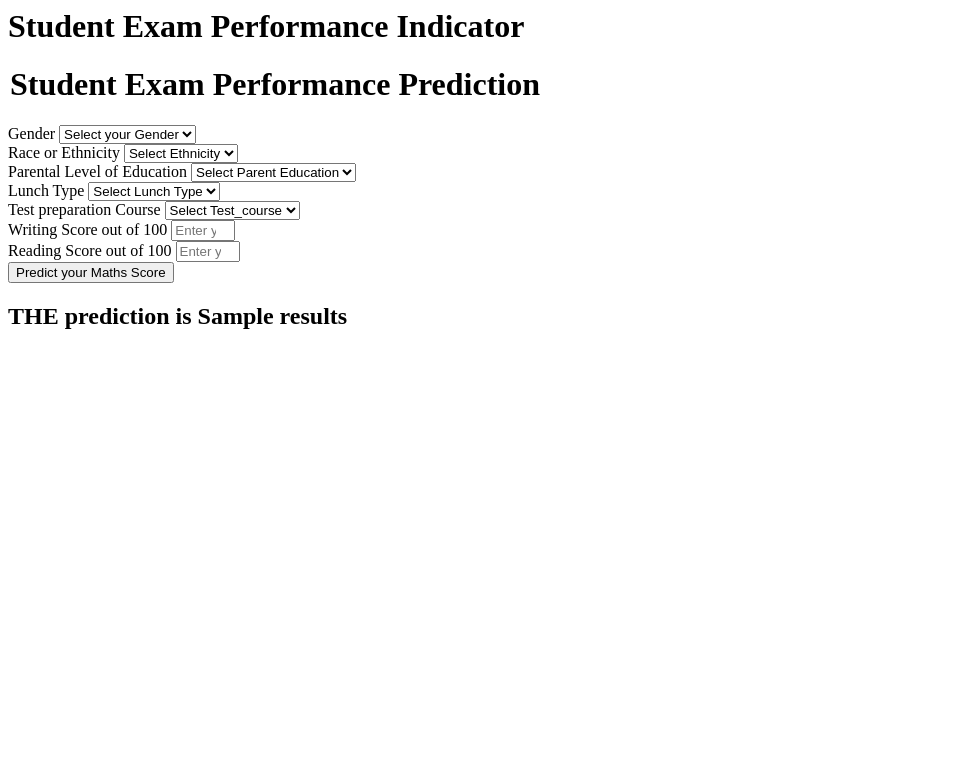
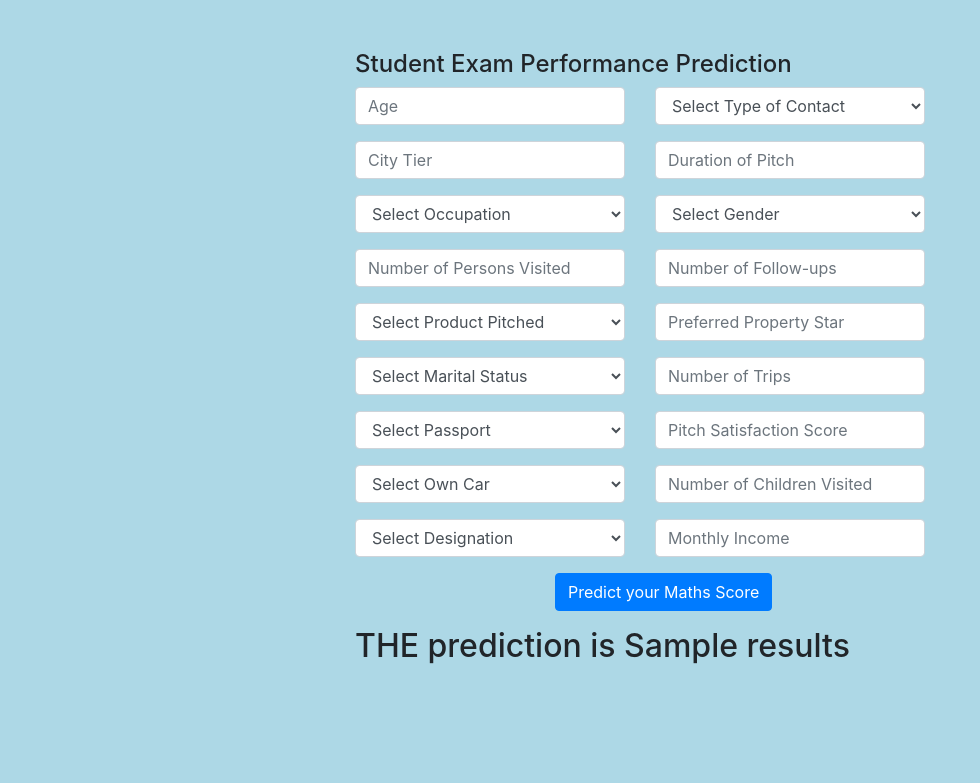
Before and after one commit to SHIVRAJSHINDE/TourismTrend, a Flask app: template templates/home.html in a window 1280 px wide. Shown: the top 783 px of the page, without its empty margins (0-980 px from the left). Run offline with Flask 3, Linux system fonts and the light colour scheme; the template is opened without the code that fills it: most values are stand-ins (such as "Sample title", 1, 10 or a date in 2020); some libraries are stand-ins or nearby versions.

Commit message:
with template

```diff
--- a/app.py
+++ b/app.py
@@ -1,21 +1,64 @@
-from flask import Flask,request,render_template
+from flask import Flask, request, render_template
 import numpy as np
 import pandas as pd
+import sys
+
+import os
+from src.exception import CustomException
 from sklearn.preprocessing import StandardScaler
-from src.pipeline.predict_pipeline import CustomData,PredictPipeline
+from src.pipeline.predict_pipeline import CustomData, PredictPipeline
 
-application=Flask(__name__)
-app=application
+application = Flask(__name__)
+
+app = application
+
+
+## Route for a home page
+
 @app.route('/')
-
 def index():
     return render_template('index.html')
 
-app.route('predictdata',methods=['GET','POST'])
+
+@app.route('/predictdata', methods=['GET', 'POST'])
 def predict_datapoint():
-    if request.method=='GET':
-        return render_template('home.html')
-    else:
-        data = CustomData(
+    try:
+        if request.method == 'GET':
+            return render_template('home.html')
+        else:
+            data = CustomData(
+                Age=int(request.form.get('Age')),
+                TypeofContact = request.form.get('TypeofContact'),
+                CityTier = int(request.form.get('CityTier')),
+                DurationOfPitch = int(request.form.get('DurationOfPitch')),
+                Occupation = request.form.get('Occupation'),
+                Gender = request.form.get('Gender'),
+                NumberOfPersonVisited = int(request.form.get('NumberOfPersonVisited')),
+                NumberOfFollowups = int(request.form.get('NumberOfFollowups')),
+                ProductPitched = request.form.get('ProductPitched'),
+                PreferredPropertyStar = int(request.form.get('PreferredPropertyStar')),
+                MaritalStatus = request.form.get('MaritalStatus'),
+                NumberOfTrips = int(request.form.get('NumberOfTrips')),
+                Passport = request.form.get('Passport'),
+                PitchSatisfactionScore = int(request.form.get('PitchSatisfactionScore')),
+                OwnCar = request.form.get('OwnCar'),
+                NumberOfChildrenVisited = int(request.form.get('NumberOfChildrenVisited')),
+                Designation = request.form.get('Designation'),
+                MonthlyIncome = int(request.form.get('MonthlyIncome')))
 
-        )
+
+        pred_df = data.get_data_as_data_frame()
+        print(pred_df)
+        print("Before Prediction")
+
+        predict_pipeline = PredictPipeline()
+        print("Mid Prediction")
+        results = predict_pipeline.predict(pred_df)
+        print("after Prediction")
+        return render_template('home.html', results=results[0])
+
+    except Exception as e:
+        raise CustomException(e, sys)
+
+if __name__ == "__main__":
+    app.run(host="0.0.0.0",debug=True)
--- a/templates/home.html
+++ b/templates/home.html
@@ -1,111 +1,174 @@
 <html>
+<head>
+    <title>Student Exam Performance Indicator</title>
+    <link rel="stylesheet" href="https://stackpath.bootstrapcdn.com/bootstrap/4.5.0/css/bootstrap.min.css">
+    <style>
+        body {
+            background-color: lightblue;
+        }
+
+        .container {
+            margin-top: 50px;
+            margin-left: auto;
+            margin-right: auto;
+            max-width: 600px;
+        }
+
+    </style>
+</head>
 <body>
+
     <div class="login">
-       <h1>Student Exam Performance Indicator</h1>
+        <form action="{{ url_for('predict_datapoint')}}" method="post" class="container">
+            <h1><legend>Student Exam Performance Prediction</legend></h1>
 
-       <form action="{{ url_for('predict_datapoint')}}" method="post">
-        <h1>
-            <legend>Student Exam Performance Prediction</legend>
-        </h1>
-        <div class="mb-3">
-            <label class="form-label">Gender</label>
-            <select class="form-control" name="gender" placeholder="Enter you Gender" required>
-                <option class="placeholder" selected disabled value="">Select your Gender</option>
-                <option value="male">
-                    Male
-                </option>
-                <option value="female">
-                    Female
-                </option>
+
+                              <div class="form-group row">
+                                <div class="col" >
+                                  <input type="number" name="Age" class="form-control" placeholder="Age">
+                                </div>
+
+                                <div class="col">
+                                  <select name="TypeofContact" class="form-control">
+                                    <option value="">Select Type of Contact</option>
+                                    <option value="Self Enquiry">Self Enquiry</option>
+                                    <option value="Company Invited">Company Invited</option>
                                   </select>
                                 </div>
-        <div class="mb-3">
-            <label class="form-label">Race or Ethnicity</label>
-            <select class="form-control" name="ethnicity" placeholder="Enter you ethnicity" required>
-                <option class="placeholder" selected disabled value="">Select Ethnicity</option>
-                <option value="group A">
-                    Group A
-                </option>
-                <option value="group B">
-                    Group B
-                </option>
-                <option value="group C">
-                    Group C
-                </option>
-                <option value="group D">
-                    Group D
-                </option>
-                <option value="group E">
-                    Group E
-                </option>
+                              </div>
+
+                              <div class="form-group row">
+                                <div class="col">
+                                  <input type="number" name="CityTier" class="form-control" placeholder="City Tier">
+                                </div>
+                                <div class="col">
+                                  <input type="number" name="DurationOfPitch" class="form-control" placeholder="Duration of Pitch">
+                                </div>
+                              </div>
+
+                              <div class="form-group row">
+                                <div class="col" >
+                                  <select name="Occupation" class="form-control">
+                                    <option value="">Select Occupation</option>
+                                    <option value="Salaried">Salaried</option>
+                                    <option value="Free Lancer">Free Lancer</option>
+                                    <option value="Small Business">Small Business</option>
+                                    <option value="Large Business">Large Business</option>
                                   </select>
                                 </div>
-        <div class="mb-3">
-            <label class="form-label">Parental Level of Education</label>
-            <select class="form-control" name="parental_level_of_education"
-                placeholder="Enter you Parent Education" required>
-                <option class="placeholder" selected disabled value="">Select Parent Education</option>
-                <option value="associate's degree">
-                    associate's degree
-                </option>
-                <option value="bachelor's degree">
-                    bachelor's degree
-                </option>
-                <option value="high school">
-                    high school
-                </option>
-                <option value="master's degree">
-                    master's degree
-                </option>
-                <option value="some college">
-                    some college
-                </option>
-                <option value="some high school">
-                    some high school
-                </option>
+
+                                <div class="col">
+                                  <select name="Gender" class="form-control">
+                                    <option value="">Select Gender</option>
+                                    <option value="Male">Male</option>
+                                    <option value="Female">Female</option>
                                   </select>
                                 </div>
-        <div class="mb-3">
-            <label class="form-label">Lunch Type</label>
-            <select class="form-control" name="lunch" placeholder="Enter you Lunch" required>
-                <option class="placeholder" selected disabled value="">Select Lunch Type</option>
-                <option value="free/reduced">
-                    free/reduced
-                </option>
-                <option value="standard">
-                    standard
-                </option>
+                              </div>
+
+                              <div class="form-group row">
+                                <div class="col">
+                                  <input type="number" name="NumberOfPersonVisited" class="form-control" placeholder="Number of Persons Visited">
+                                </div>
+                                <div class="col">
+                                  <input type="number" name="NumberOfFollowups" class="form-control" placeholder="Number of Follow-ups">
+                                </div>
+                              </div>
+
+                              <div class="form-group row">
+                                <div class="col">
+                                  <select name="ProductPitched" class="form-control">
+                                    <option value="">Select Product Pitched</option>
+                                    <option value="Deluxe">Deluxe</option>
+                                    <option value="Basic">Basic</option>
+                                    <option value="Standard">Standard</option>
+                                    <option value="Super Deluxe">Super Deluxe</option>
+                                    <option value="King">King</option>
                                   </select>
                                 </div>
-        <div class="mb-3">
-            <label class="form-label">Test preparation Course</label>
-            <select class="form-control" name="test_preparation_course" placeholder="Enter you Course"
-                required>
-                <option class="placeholder" selected disabled value="">Select Test_course</option>
-                <option value="none">
-                    None
-                </option>
-                <option value="completed">
-                    Completed
-                </option>
+
+                                <div class="col">
+                                  <input type="number" name="PreferredPropertyStar" class="form-control" placeholder="Preferred Property Star">
+                                </div>
+                              </div>
+
+                              <div class="form-group row">
+                                <div class="col">
+                                  <select name="MaritalStatus" class="form-control">
+                                    <option value="">Select Marital Status</option>
+                                    <option value="Single">Single</option>
+                                    <option value="Divorced">Divorced</option>
+                                    <option value="Married">Married</option>
+                                    <option value="Unmarried">Unmarried</option>
                                   </select>
                                 </div>
-        <div class="mb-3">
-            <label class="form-label">Writing Score out of 100</label>
-            <input class="form-control" type="number" name="reading_score"
-                placeholder="Enter your Reading score" min='0' max='100' />
+                                <div class="col">
+                                  <input type="number" name="NumberOfTrips" class="form-control" placeholder="Number of Trips">
                                 </div>
-        <div class="mb-3">
-            <label class="form-label">Reading Score out of 100</label>
-            <input class="form-control" type="number" name="writing_score"
-                placeholder="Enter your Reading Score" min='0' max='100' />
                               </div>
-        <div class="mb-3">
+
+                              <div class="form-group row">
+                                <div class="col">
+                                  <select name="Passport" class="form-control">
+                                    <option value="">Select Passport</option>
+                                    <option value="Yes">Yes</option>
+                                    <option value="No">No</option>
+                                  </select>
+                                </div>
+                                <div class="col">
+                                  <input type="number" name="PitchSatisfactionScore" class="form-control" placeholder="Pitch Satisfaction Score">
+                                </div>
+                              </div>
+
+                            <div class="form-group row">
+                              <div class="col">
+                                <select name="OwnCar" class="form-control">
+                                  <option value="">Select Own Car</option>
+                                  <option value="Yes">Yes</option>
+                                  <option value="No">No</option>
+                                </select>
+                              </div>
+                              <div class="col">
+                                <input type="number" name="NumberOfChildrenVisited" class="form-control" placeholder="Number of Children Visited">
+                              </div>
+                            </div>
+
+                            <div class="form-group row">
+                              <div class="col">
+                                <select name="Designation" class="form-control">
+                                  <option value="">Select Designation</option>
+                                  <option value="Manager">Manager</option>
+                                  <option value="Executive">Executive</option>
+                                  <option value="Senior Manager">Senior Manager</option>
+                                  <option value="AVP">AVP</option>
+                                  <option value="VP">VP</option>
+                                </select>
+                              </div>
+                              <div class="col">
+                                <input type="number" name="MonthlyIncome" class="form-control" placeholder="Monthly Income">
+                              </div>
+                            </div>
+
+
+
+
+                        <div class="form-group row">
+                            <div class="col-sm-8 offset-sm-4">
                                  <input class="btn btn-primary" type="submit" value="Predict your Maths Score" required />
                             </div>
+                        </div>
+
+
+                        <h2>
+                            THE prediction is {{results}}
+                        </h2>
+
+
         </form>
-    <h2>
-       THE  prediction is {{results}}
-    </h2>
-   <body>
+
+    </div>
+
+    <script src="https://stackpath.bootstrapcdn.com/bootstrap/4.5.0/js/bootstrap.min.js"></script>
+
+</body>
 </html>
```
Also changed, not shown: src/pipeline/predict_pipeline.py (+54 -28 lines). Lines whose indentation alone changed are shown as unchanged.
